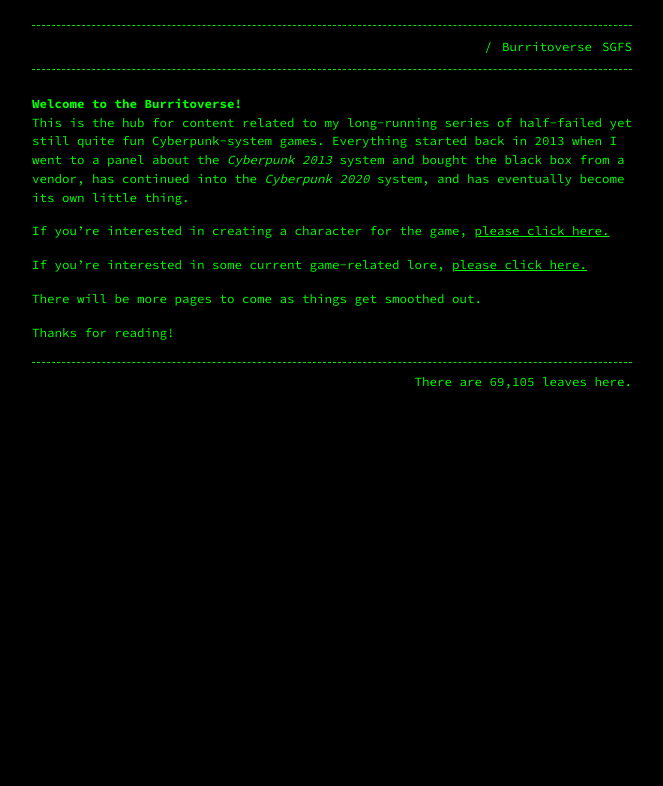
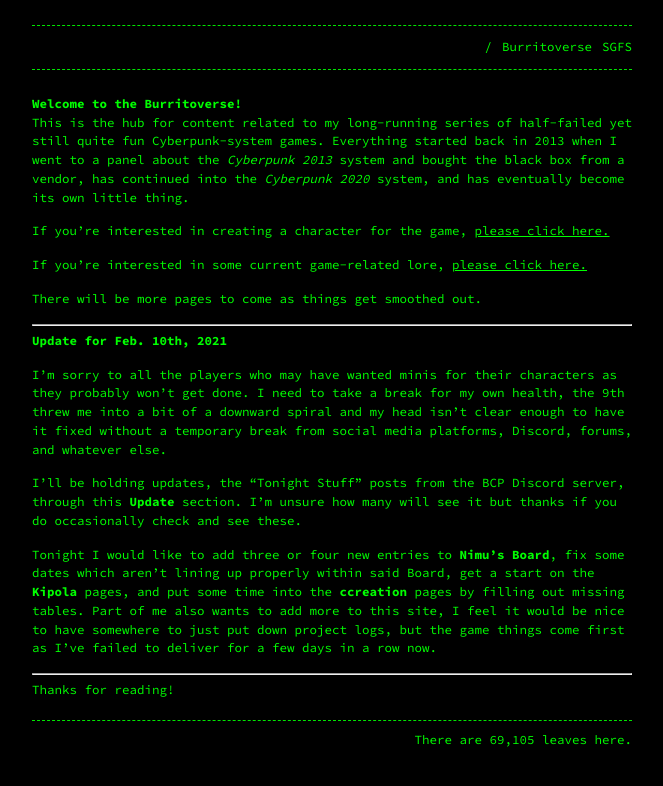
Before and after one commit to Terwilliger69105/69105.github.io, a Jekyll site: the page built from burritoverse.md, in a window 1280 px wide. Shown: the top 786 px of the page, without its empty margins (308-971 px from the left). Built offline with Jekyll 4.4.1, drawn with Linux system fonts in a browser that asks for light colours; our own code applies the rules of GitHub Pages for plain Markdown files.

Commit message:
Update burritoverse.md

```diff
--- a/burritoverse.md
+++ b/burritoverse.md
@@ -13,4 +13,16 @@ If you're interested in some current game-related lore, [please click here.](/lo
 
 There will be more pages to come as things get smoothed out.
 
+---
+
+**Update for Feb. 10th, 2021**
+
+I'm sorry to all the players who may have wanted minis for their characters as they probably won't get done. I need to take a break for my own health, the 9th threw me into a bit of a downward spiral and my head isn't clear enough to have it fixed without a temporary break from social media platforms, Discord, forums, and whatever else.
+
+I'll be holding updates, the "Tonight Stuff" posts from the BCP Discord server, through this **Update** section. I'm unsure how many will see it but thanks if you do occasionally check and see these.
+
+Tonight I would like to add three or four new entries to **Nimu's Board**, fix some dates which aren't lining up properly within said Board, get a start on the **Kipola** pages, and put some time into the **ccreation** pages by filling out missing tables. Part of me also wants to add more to this site, I feel it would be nice to have somewhere to just put down project logs, but the game things come first as I've failed to deliver for a few days in a row now.
+
+---
+
 Thanks for reading!
```
